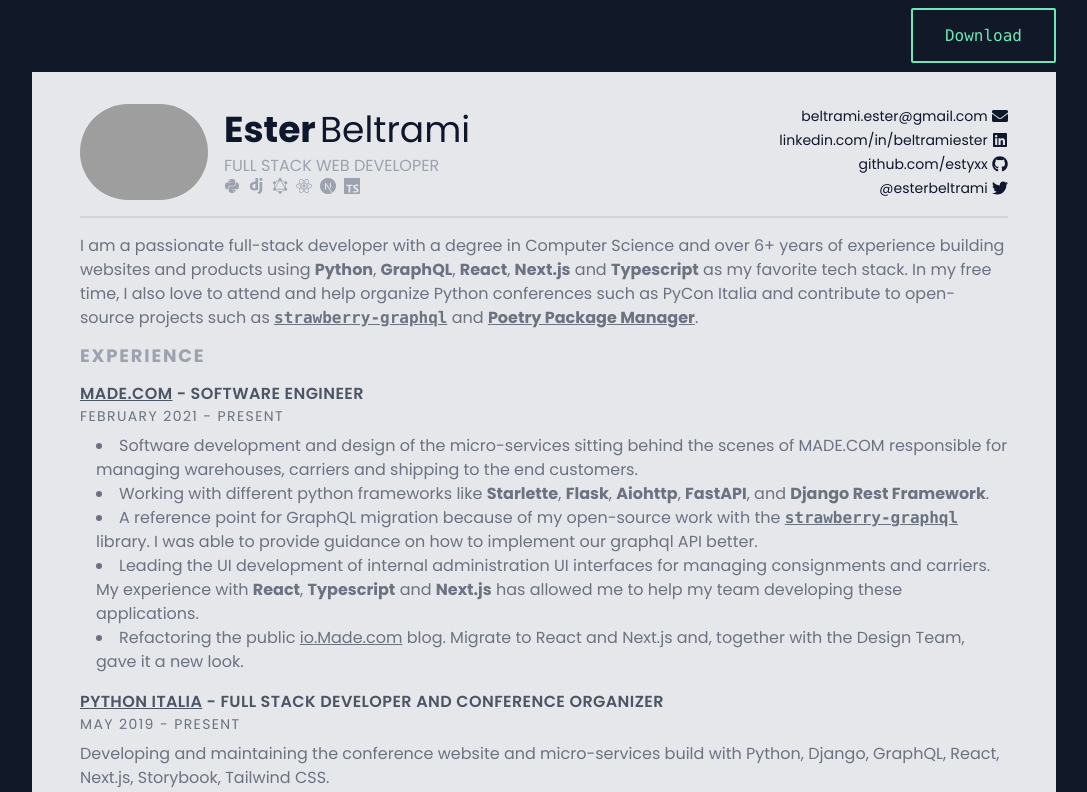
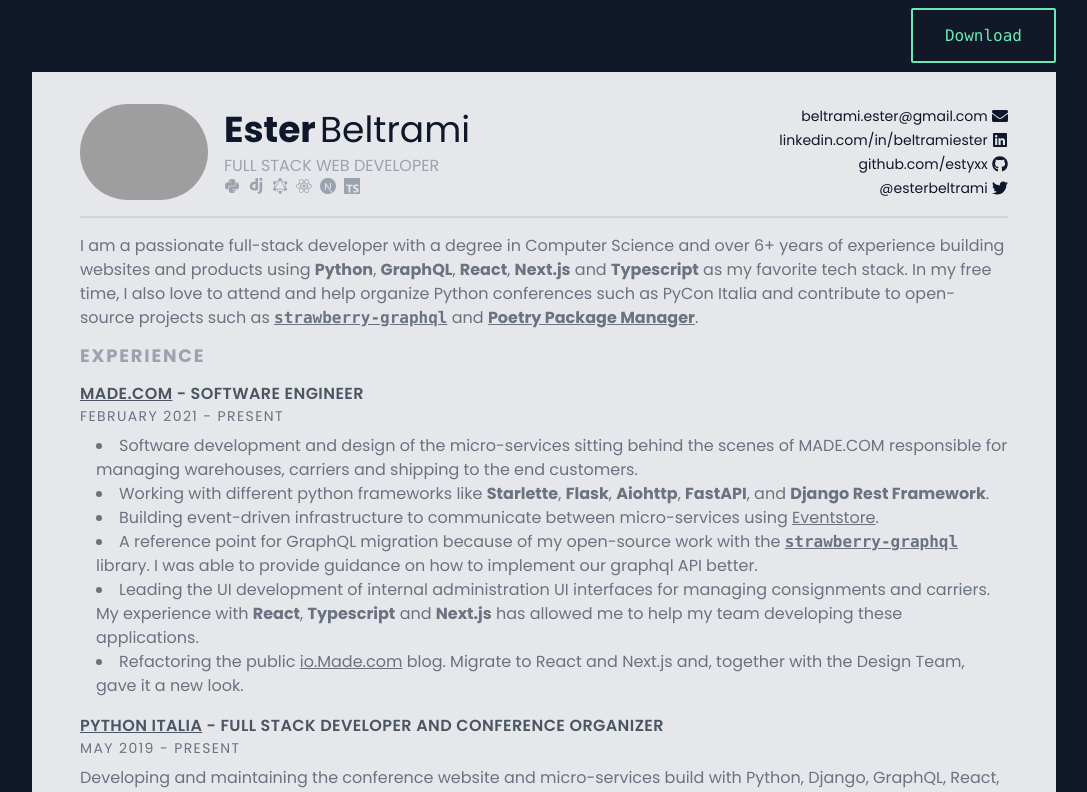
Before and after one commit to estyxx/es.ter, a Next.js app: page /resume in a window 1280 px wide. Shown: the top 792 px of the page, without its empty margins (96-1183 px from the left). Built offline with nearby package versions, Linux system fonts and the light colour scheme; grey boxes are pictures that could not be loaded.

Commit message:
Add Made.com description

```diff
--- a/src/components/resume/resume.tsx
+++ b/src/components/resume/resume.tsx
@@ -1,6 +1,6 @@
 import Link from "components/link";
 import { Header } from "components/resume/header";
-import NextLink from "next/link"
+import NextLink from "next/link";
 import React from "react";
 
 const Experience = ({
@@ -148,6 +148,11 @@
                     <span className="font-bold">Django Rest Framework</span>.
                   </li>
                   <li>
+                    Building event-driven infrastructure to communicate between micro-services
+                    using{" "}
+                    <Link href="https://www.eventstore.com">Eventstore</Link>.
+                  </li>
+                  <li>
                     A reference point for GraphQL migration because of my
                     open-source work with the <StrawberryLink /> library. I was
                     able to provide guidance on how to implement our graphql API
```
